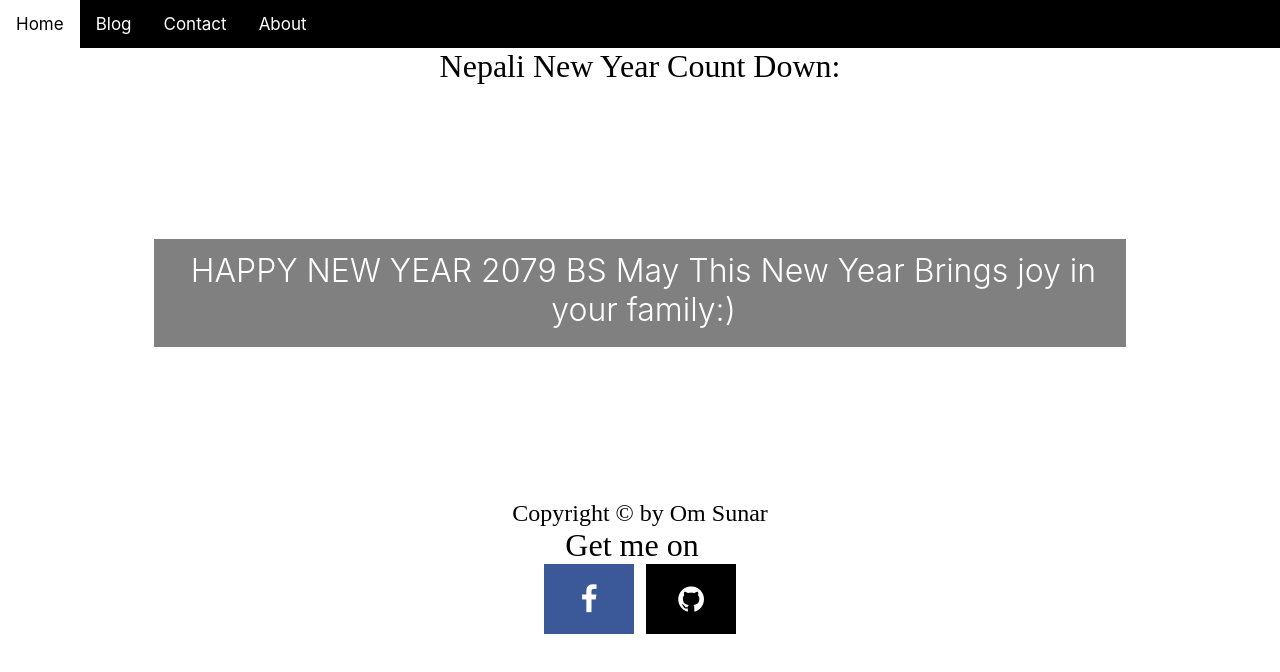
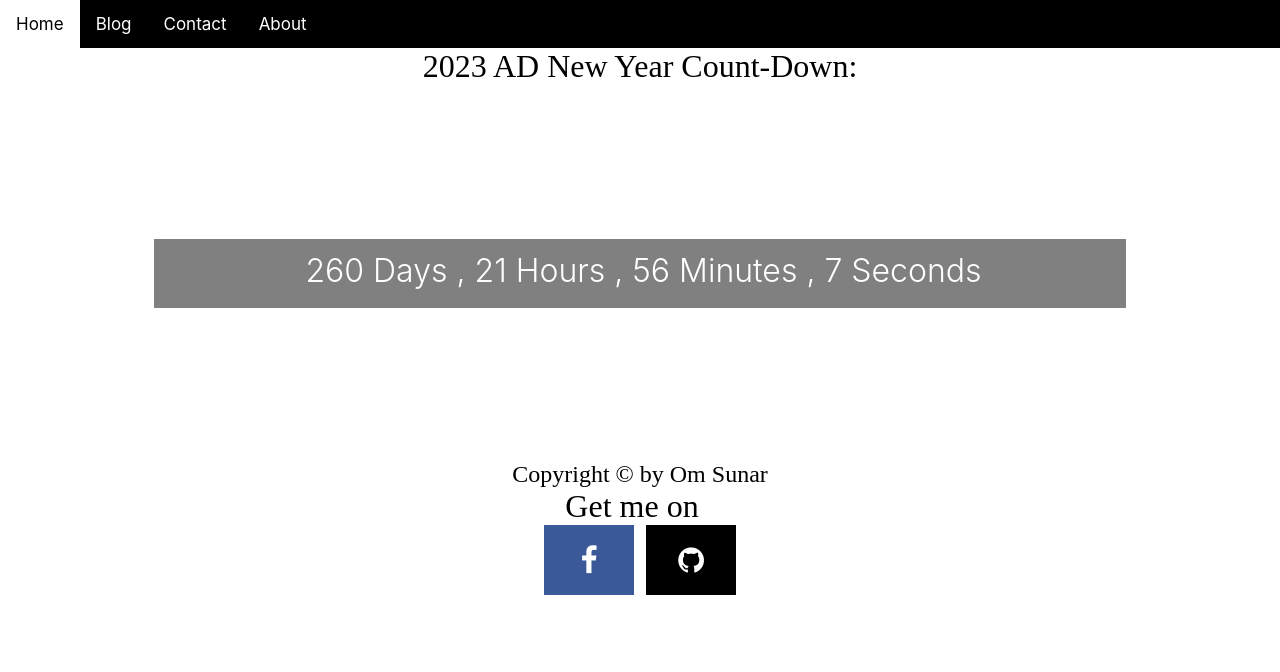
Before and after one commit to Nayal404/newyear, a plain HTML site: page index.html in a window 1280 px wide. Drawn offline with Linux system fonts and the light colour scheme.

Commit message:
2023 AD CountDown

```diff
--- a/index.html
+++ b/index.html
@@ -6,7 +6,7 @@
     <link rel="stylesheet" href="https://cdnjs.cloudflare.com/ajax/libs/font-awesome/4.7.0/css/font-awesome.min.css">
     <meta name="viewport" content="width=device-width, initial-scale=1.0">
     <link rel="stylesheet" href="style.css">
-    <title>Nepali New Year 2079BS Countdown</title>
+    <title>New Year 2023 AD Countdown</title>
     <style>
     </style>
 </head>
@@ -19,7 +19,7 @@
         <a href="javascript:void(0);" class="icon" onclick="myFunc()">&#9776;</a>
       </div>
     <h1 style="font-weight: 300; text-align: center;">
-        Nepali New Year Count Down:
+        2023 AD New Year Count-Down:
     </h1>
     <div class="numbers">
         <h1 id="infin"></h1>
--- a/index.js
+++ b/index.js
@@ -6,7 +6,7 @@ function myFunc() {
         x.className = "topnav";
     }
 }
-let newYear = new Date("Apr 14, 2022 00:00:00").getTime();
+let newYear = new Date("Jan 1, 2023 00:00:00").getTime();
 let x = setInterval(function() {
   let now = new Date().getTime();
   let distance = newYear - now;
@@ -17,6 +17,6 @@ let x = setInterval(function() {
   document.getElementById("infin").innerHTML = days + " Days " +", "+ hours + " Hours " +" , "+ minutes + " Minutes , " + seconds + " Seconds ";
   if (distance < 0) {
     clearInterval(x);
-    document.getElementById("infin").innerHTML = "HAPPY NEW YEAR 2079 BS"+" May This New Year Brings joy in your family:)";
+    document.getElementById("infin").innerHTML = "HAPPY NEW YEAR 2023 AD"+" May This New Year Brings joy in your family:)";
   }
 }, 1000);
```
